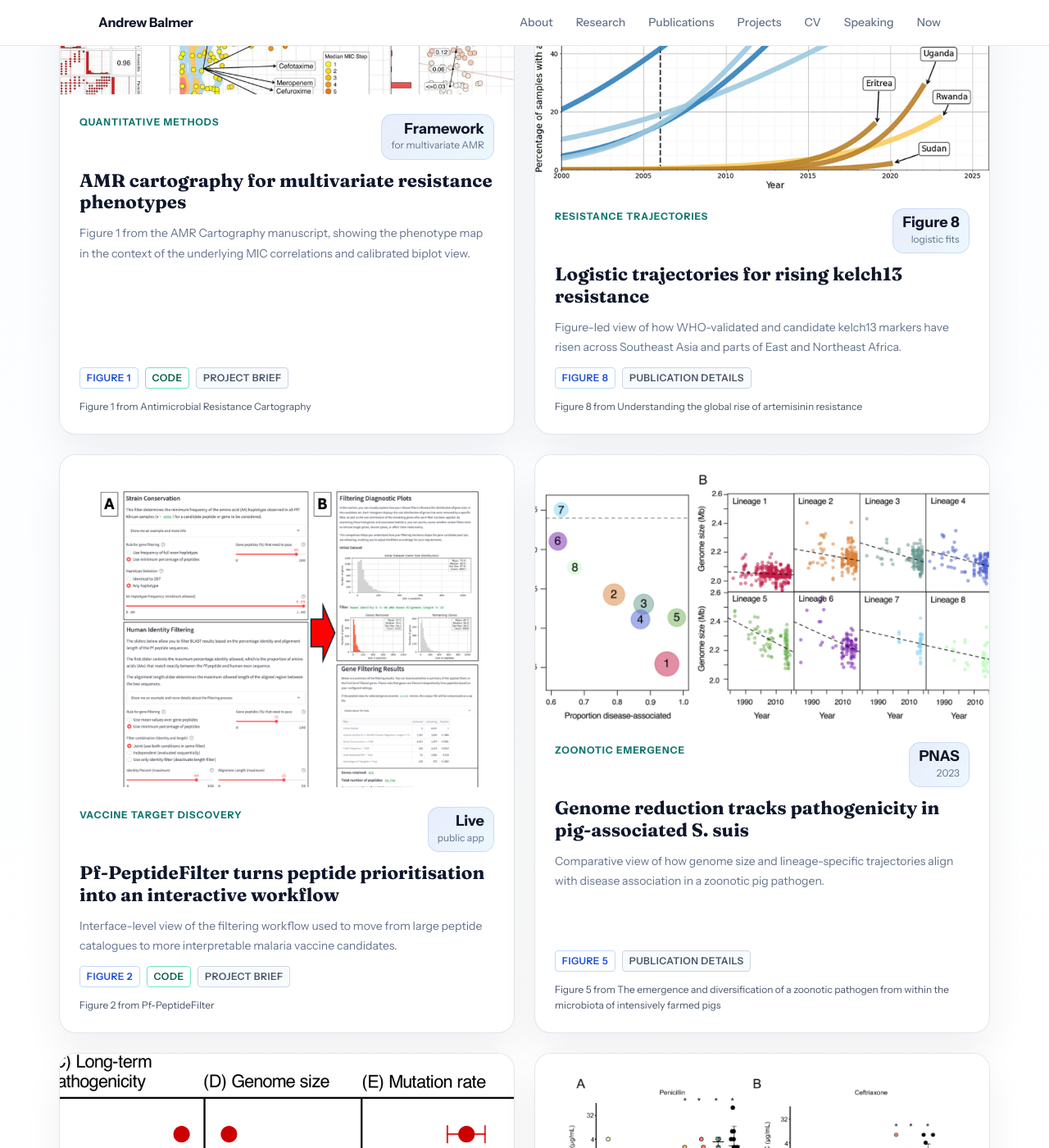
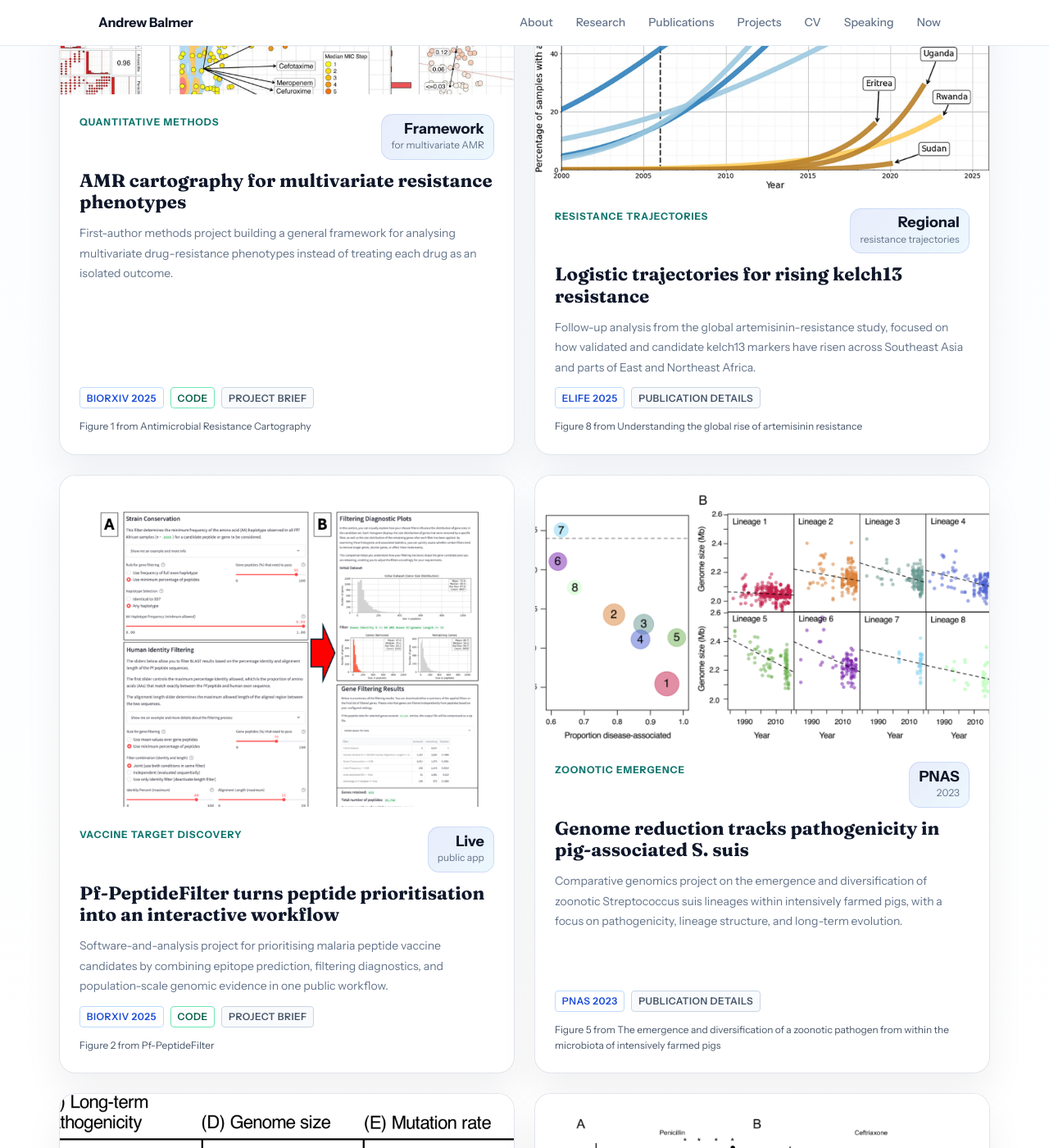
Before and after one commit to AndrewBalmer/personal_website, a Jekyll site: the page built from index.md, in a window 1280 px wide and 1400 px high, scrolled down 2070 px. Shown: the whole window at 82% size. Built offline with Jekyll 4.4.1, drawn with Linux system fonts in a browser that asks for light colours; some of the changed text lies outside the part shown.

Commit message:
Make research snapshot copy project-focused

```diff
--- a/_data/research_highlights.yml
+++ b/_data/research_highlights.yml
@@ -1,9 +1,9 @@
 - category: "Genomic surveillance"
   title: "Tracking artemisinin resistance across more than 100,000 samples"
   summary: >
-    A global synthesis linking parasite genetics, geography, and resistance
-    dynamics at surveillance scale, with an emphasis on signals that matter for
-    real-world genomic monitoring.
+    Large-scale malaria surveillance project synthesising parasite genetics,
+    geography, and resistance dynamics to clarify how artemisinin resistance is
+    changing across global populations.
   image: "/assets/images/research/artemisinin-resistance-map.jpg"
   alt: "Global resistance map figure from the eLife paper on artemisinin resistance."
   paper_url: "https://elifesciences.org/articles/105544"
@@ -18,12 +18,13 @@
 - category: "Quantitative methods"
   title: "AMR cartography for multivariate resistance phenotypes"
   summary: >
-    Figure 1 from the AMR Cartography manuscript, showing the phenotype map in
-    the context of the underlying MIC correlations and calibrated biplot view.
+    First-author methods project building a general framework for analysing
+    multivariate drug-resistance phenotypes instead of treating each drug as an
+    isolated outcome.
   image: "/assets/images/research/amr-cartography-figure-1.png"
   alt: "Figure 1 from the AMR Cartography manuscript."
   paper_url: "https://www.biorxiv.org/content/10.1101/2025.09.12.675231v1"
-  paper_label: "Figure 1"
+  paper_label: "bioRxiv 2025"
   project_url: "/projects/#antimicrobial-resistance-cartography"
   project_label: "Project brief"
   code_url: "https://github.com/AndrewBalmer/AMR-cartography"
@@ -35,28 +36,30 @@
 - category: "Resistance trajectories"
   title: "Logistic trajectories for rising kelch13 resistance"
   summary: >
-    Figure-led view of how WHO-validated and candidate kelch13 markers have
-    risen across Southeast Asia and parts of East and Northeast Africa.
+    Follow-up analysis from the global artemisinin-resistance study, focused on
+    how validated and candidate kelch13 markers have risen across Southeast
+    Asia and parts of East and Northeast Africa.
   image: "/assets/images/research/artemisinin-figure-8.jpg"
   alt: "Figure 8 from the eLife paper on artemisinin resistance."
   paper_url: "https://elifesciences.org/articles/105544"
-  paper_label: "Figure 8"
+  paper_label: "eLife 2025"
   project_url: "/publications/#global-artemisinin-resistance"
   project_label: "Publication details"
   source_note: "Figure 8 from Understanding the global rise of artemisinin resistance"
-  metric_value: "Figure 8"
-  metric_label: "logistic fits"
+  metric_value: "Regional"
+  metric_label: "resistance trajectories"
   media_style: "cover"
 
 - category: "Vaccine target discovery"
   title: "Pf-PeptideFilter turns peptide prioritisation into an interactive workflow"
   summary: >
-    Interface-level view of the filtering workflow used to move from large
-    peptide catalogues to more interpretable malaria vaccine candidates.
+    Software-and-analysis project for prioritising malaria peptide vaccine
+    candidates by combining epitope prediction, filtering diagnostics, and
+    population-scale genomic evidence in one public workflow.
   image: "/assets/images/research/pf-peptidefilter-figure-2.png"
   alt: "Figure 2 from the Pf-PeptideFilter bioRxiv preprint."
   paper_url: "https://www.biorxiv.org/content/10.64898/2025.12.15.694343v2"
-  paper_label: "Figure 2"
+  paper_label: "bioRxiv 2025"
   code_url: "https://github.com/malariagen/pf-peptidefilter"
   project_url: "/projects/#pf-peptidefilter"
   project_label: "Project brief"
@@ -68,12 +71,13 @@
 - category: "Zoonotic emergence"
   title: "Genome reduction tracks pathogenicity in pig-associated S. suis"
   summary: >
-    Comparative view of how genome size and lineage-specific trajectories
-    align with disease association in a zoonotic pig pathogen.
+    Comparative genomics project on the emergence and diversification of
+    zoonotic Streptococcus suis lineages within intensively farmed pigs, with a
+    focus on pathogenicity, lineage structure, and long-term evolution.
   image: "/assets/images/research/pigs-pnas-figure-5.png"
   alt: "Figure 5 from the PNAS paper on zoonotic pathogen emergence in intensively farmed pigs."
   paper_url: "https://www.repository.cam.ac.uk/handle/1810/361461"
-  paper_label: "Figure 5"
+  paper_label: "PNAS 2023"
   project_url: "/publications/#zoonotic-pathogen-diversification"
   project_label: "Publication details"
   source_note: "Figure 5 from The emergence and diversification of a zoonotic pathogen from within the microbiota of intensively farmed pigs"
@@ -84,12 +88,13 @@
 - category: "Evolutionary dynamics"
   title: "Mutation-rate shifts mirror ecological change"
   summary: >
-    Comparative summary of how mutation rate, genome size, and disease
-    association separate across Streptococcus suis clades.
+    Earlier Streptococcus suis project linking mutation-rate dynamics,
+    ecological change, and long-term pathogen evolution across divergent
+    lineages.
   image: "/assets/images/research/mutation-rate-dynamics-figure-1.png"
   alt: "Figure 1 from the PLOS Genetics paper on mutation rate dynamics in an emerging zoonotic pathogen."
   paper_url: "https://journals.plos.org/plosgenetics/article?id=10.1371/journal.pgen.1009864"
-  paper_label: "Figure 1"
+  paper_label: "PLOS Gen. 2021"
   project_url: "/publications/#mutation-rate-dynamics"
   project_label: "Publication details"
   source_note: "Figure 1 from Mutation rate dynamics reflect ecological changes in an emerging zoonotic pathogen"
@@ -100,15 +105,16 @@
 - category: "AMR in S. suis"
   title: "Resistant PBP types align with elevated beta-lactam MICs"
   summary: >
-    Figure-led snapshot of the relationship between PBP-type distance and
-    beta-lactam susceptibility in emerging zoonotic Streptococcus suis lineages.
+    Recent collaborative paper on emerging zoonotic and multidrug-resistant
+    Streptococcus suis lineages, linking capsule switching, AMR acquisition,
+    and beta-lactam phenotype shifts.
   image: "/assets/images/research/ssuis-lineages-figure-5.png"
   alt: "Figure 5 from the Clinical Microbiology and Infection paper on zoonotic and multidrug-resistant Streptococcus suis lineages."
   paper_url: "https://www.repository.cam.ac.uk/handle/1810/400512"
-  paper_label: "Figure 5"
+  paper_label: "CMI 2026"
   project_url: "/publications/#zoonotic-streptococcus-suis-lineages"
   project_label: "Publication details"
   source_note: "Figure 5 from Emergence of novel zoonotic and multi-drug resistant Streptococcus suis lineages"
-  metric_value: "Figure 5"
-  metric_label: "PBP types"
+  metric_value: "Beta-lactam"
+  metric_label: "phenotype shifts"
   media_style: "cover"
--- a/_layouts/home.html
+++ b/_layouts/home.html
@@ -70,8 +70,9 @@ layout: default
       <p class="section-heading__eyebrow">Research Snapshots</p>
       <h2 id="home-snapshots-heading" class="home-section__title">Selected research figures and project snapshots</h2>
       <p class="section-heading__deck">
-        Selected figures and visual fragments from recent papers, spanning global malaria surveillance,
-        pathogen genomics, and quantitative methods for antimicrobial resistance.
+        Selected projects and papers across malaria surveillance, pathogen
+        genomics, and antimicrobial-resistance modelling, illustrated with
+        figures from the underlying work.
       </p>
     </div>
 
```
